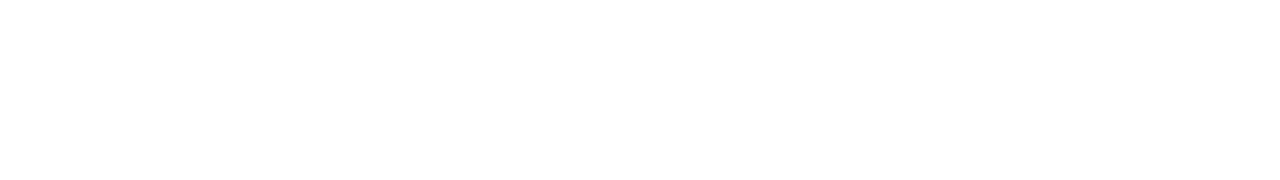
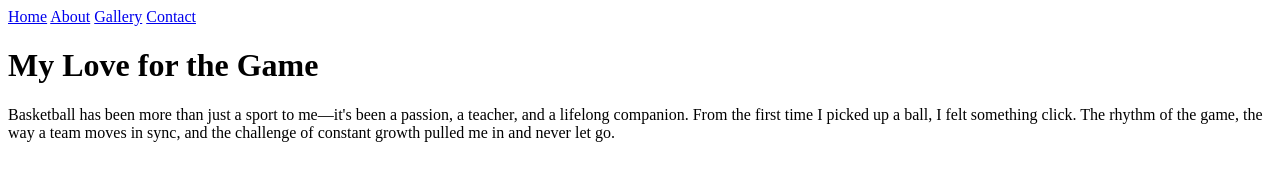
Before and after one commit to Yeabsiraelias/I-love-baskerball, a plain HTML site: page index.html in a window 1280 px wide. Drawn offline with Linux system fonts and the light colour scheme.

Commit message:
starting
Signed-off-by: Yeabsira Elias <yeabsiraelias16@gmail.com>

```diff
--- a/index.html
+++ b/index.html
@@ -3,9 +3,22 @@
 <head>
     <meta charset="UTF-8">
     <meta name="viewport" content="width=device-width, initial-scale=1.0">
-    <title>I love basketball</title>
+    <title>Basketball</title>
+    <link rel="stylesheet" href="./style/index.css">
 </head>
 <body>
+    <header>
+        <nav>
+        <a href="./index.html">Home</a>
+        <a href="./about.html">About</a>
+        <a href="./gallery.html">Gallery</a>
+        <a href="./contact.html">Contact</a>
+
+    </nav>
+       <h1>My Love for the Game</h1>
+    </header>
+
+    <p>Basketball has been more than just a sport to me—it's been a passion, a teacher, and a lifelong companion. From the first time I picked up a ball, I felt something click. The rhythm of the game, the way a team moves in sync, and the challenge of constant growth pulled me in and never let go.</p>
 
 </body>
 </html>
```
Also changed, not shown: about.html (+12 -0 lines), contact.html (+2 -1 lines), gallery.html (+12 -0 lines), style/about.css (added), style/contact.css (added), style/gallery.css (added), style/index.css (added).
